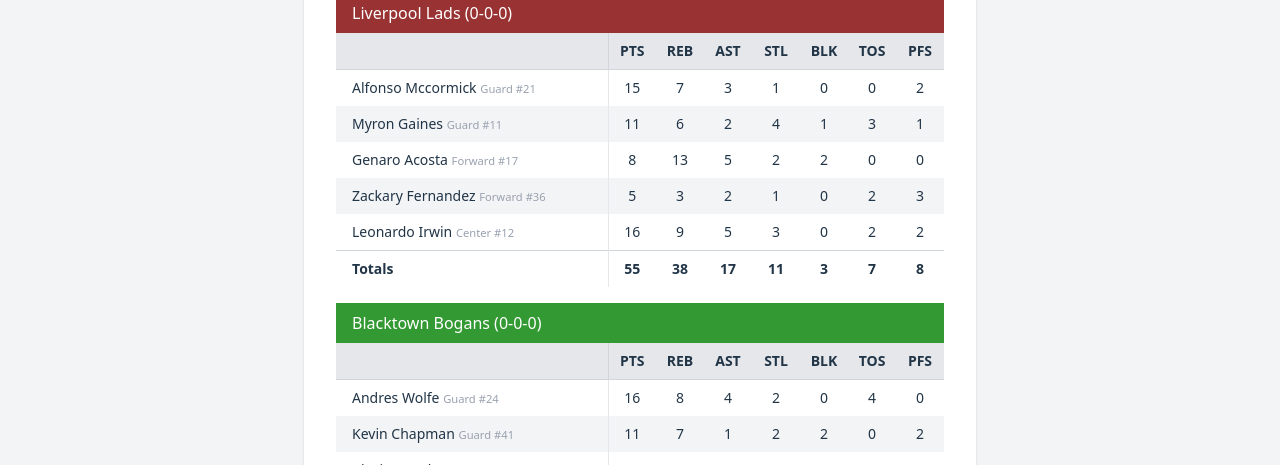
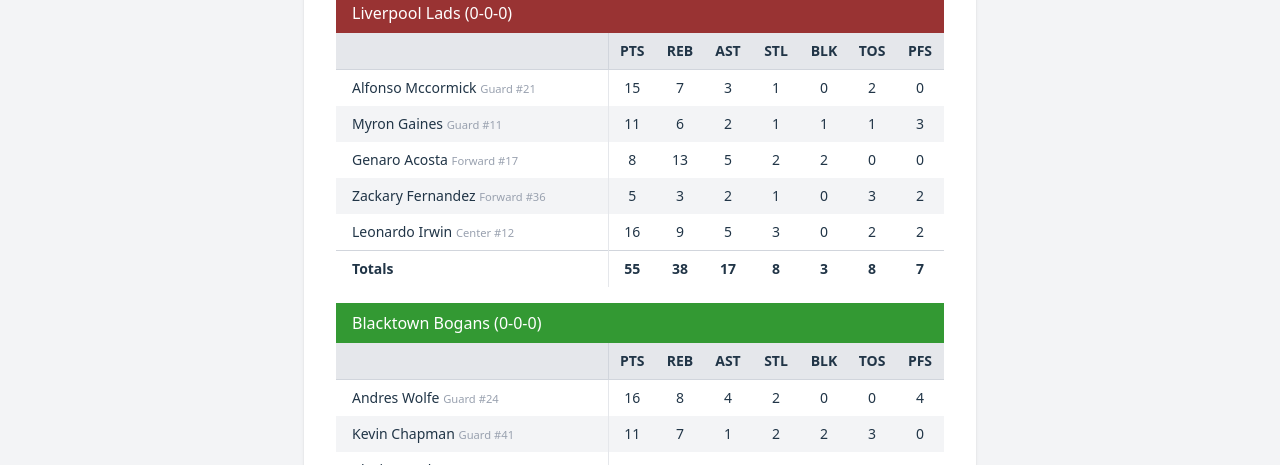
Before and after one commit to ober9k/bball-score-react, a React (Vite) app: page /games in a window 1280 px wide. Shown: the part 335-800 px from the top of the page. Built offline with nearby package versions, Linux system fonts and the light colour scheme.

Commit message:
Corrected field orders and bad stats

```diff
--- a/src/components/stats/row/AveragesRow.tsx
+++ b/src/components/stats/row/AveragesRow.tsx
@@ -24,8 +24,8 @@ export default function AveragesRow(props: AveragesRowProps) {
           <th className={"p-2 text-sm"}>{format(averages.assists)}</th>
           <th className={"p-2 text-sm"}>{format(averages.steals)}</th>
           <th className={"p-2 text-sm"}>{format(averages.blocks)}</th>
+          <th className={"p-2 text-sm"}>{format(averages.turnovers)}</th>
           <th className={"p-2 text-sm"}>{format(averages.personalFouls)}</th>
-          <th className={"p-2 text-sm"}>{format(averages.turnovers)}</th>
         </>
       ) : (
         <>
@@ -35,8 +35,8 @@ export default function AveragesRow(props: AveragesRowProps) {
           <td className={"p-2 text-sm"}>{format(averages.assists)}</td>
           <td className={"p-2 text-sm"}>{format(averages.steals)}</td>
           <td className={"p-2 text-sm"}>{format(averages.blocks)}</td>
+          <td className={"p-2 text-sm"}>{format(averages.turnovers)}</td>
           <td className={"p-2 text-sm"}>{format(averages.personalFouls)}</td>
-          <td className={"p-2 text-sm"}>{format(averages.turnovers)}</td>
         </>
       )}
     </>
--- a/src/components/stats/row/TotalsRow.tsx
+++ b/src/components/stats/row/TotalsRow.tsx
@@ -20,8 +20,8 @@ export default function TotalsRow(props: TotalsRowProps) {
           <th className={"p-2 text-sm"}>{totals.assists}</th>
           <th className={"p-2 text-sm"}>{totals.steals}</th>
           <th className={"p-2 text-sm"}>{totals.blocks}</th>
+          <th className={"p-2 text-sm"}>{totals.turnovers}</th>
           <th className={"p-2 text-sm"}>{totals.personalFouls}</th>
-          <th className={"p-2 text-sm"}>{totals.turnovers}</th>
         </>
       ) : (
         <>
@@ -31,8 +31,8 @@ export default function TotalsRow(props: TotalsRowProps) {
           <td className={"p-2 text-sm"}>{totals.assists}</td>
           <td className={"p-2 text-sm"}>{totals.steals}</td>
           <td className={"p-2 text-sm"}>{totals.blocks}</td>
+          <td className={"p-2 text-sm"}>{totals.turnovers}</td>
           <td className={"p-2 text-sm"}>{totals.personalFouls}</td>
-          <td className={"p-2 text-sm"}>{totals.turnovers}</td>
         </>
       )}
     </>
--- a/src/data/games.ts
+++ b/src/data/games.ts
@@ -21,7 +21,7 @@ export const mockGames: Array<Game> = [
         teamScore: 55,
         playerLogs: [
           mockPlayer(11, true, 15,  7,  3, 1, 0, 2, 0),
-          mockPlayer(12, true, 11,  6,  2, 4, 1, 1, 3),
+          mockPlayer(12, true, 11,  6,  2, 1, 1, 1, 3),
           mockPlayer(13, true,  8, 13,  5, 2, 2, 0, 0),
           mockPlayer(14, true,  5,  3,  2, 1, 0, 3, 2),
           mockPlayer(15, true, 16,  9,  5, 3, 0, 2, 2),
@@ -33,7 +33,7 @@ export const mockGames: Array<Game> = [
         teamScore: 53,
         playerLogs: [
           mockPlayer(21, true, 16,  8,  4, 2, 0, 0, 4),
-          mockPlayer(22, true, 11,  7,  1, 2, 2, 2, 0),
+          mockPlayer(22, true, 11,  7,  1, 2, 2, 3, 0),
           mockPlayer(23, true,  7,  2,  3, 1, 1, 4, 1),
           mockPlayer(24, true, 13,  5,  3, 1, 2, 2, 1),
           mockPlayer(25, true,  6, 11,  4, 0, 0, 1, 3),
@@ -50,10 +50,10 @@ export const mockGames: Array<Game> = [
         teamId: 11,
         teamScore: 83,
         playerLogs: [
-          mockPlayer(21, true, 15,  8,  9, 2, 1, 1, 3),
-          mockPlayer(22, true, 14,  9,  1, 0, 2, 3, 0),
-          mockPlayer(23, true,  7, 11,  5, 4, 0, 0, 2),
-          mockPlayer(24, true, 41,  5,  5, 3, 2, 1, 2),
+          mockPlayer(21, true, 15,  8,  9, 2, 0, 1, 3),
+          mockPlayer(22, true, 14,  9,  1, 0, 2, 4, 0),
+          mockPlayer(23, true,  7, 11,  5, 2, 0, 1, 2),
+          mockPlayer(24, true, 41,  5,  5, 1, 1, 1, 2),
           mockPlayer(25, true,  6,  6,  4, 0, 5, 2, 2),
         ],
       },
@@ -63,9 +63,9 @@ export const mockGames: Array<Game> = [
         teamScore: 67,
         playerLogs: [
           mockPlayer(11, true,  9,  5,  1, 2, 0, 2, 0),
-          mockPlayer(12, true, 15,  9,  4, 2, 2, 2, 2),
+          mockPlayer(12, true, 15,  9,  4, 3, 1, 2, 2),
           mockPlayer(13, true, 11, 10, 11, 5, 5, 1, 3),
-          mockPlayer(14, true,  7,  9,  1, 1, 0, 1, 2),
+          mockPlayer(14, true,  7,  9,  1, 1, 0, 3, 2),
           mockPlayer(15, true, 25,  5,  0, 0, 1, 0, 0),
         ],
       },
@@ -80,11 +80,11 @@ export const mockGames: Array<Game> = [
         teamId: 10,
         teamScore: 61,
         playerLogs: [
-          mockPlayer(11, true, 17,  3,  2, 0, 2, 0, 2),
-          mockPlayer(12, true,  6,  5,  5, 0, 2, 2, 0),
-          mockPlayer(13, true,  8, 16,  2, 0, 1, 1, 3),
+          mockPlayer(11, true, 17,  3,  2, 2, 2, 1, 2),
+          mockPlayer(12, true,  6,  5,  5, 3, 2, 3, 0),
+          mockPlayer(13, true,  8, 16,  2, 1, 1, 3, 3),
           mockPlayer(14, true,  9,  3,  2, 0, 1, 2, 1),
-          mockPlayer(15, true, 21,  8,  4, 0, 0, 0, 1),
+          mockPlayer(15, true, 21,  8,  4, 2, 0, 0, 1),
         ],
       },
       {
@@ -93,8 +93,8 @@ export const mockGames: Array<Game> = [
         teamScore: 49,
         playerLogs: [
           mockPlayer(21, true, 12,  8,  4, 2, 0, 2, 1),
-          mockPlayer(22, true, 15,  7,  0, 1, 0, 0, 0),
-          mockPlayer(23, true,  6,  2,  5, 3, 3, 3, 4),
+          mockPlayer(22, true, 15,  7,  0, 1, 0, 2, 0),
+          mockPlayer(23, true,  6,  2,  5, 3, 2, 3, 4),
           mockPlayer(24, true,  9,  5,  2, 1, 1, 2, 2),
           mockPlayer(25, true,  7, 10,  3, 1, 1, 0, 1),
         ],
@@ -141,3 +141,22 @@ mockGames.forEach((game) => {
 export function findGameById(gameId: number): Game {
   return mockGames.find(({ id }) => id === gameId)!;
 }
+
+/**
+ * TEMP: expectation that you select a valid player for games
+ * This will return all games which player has some playerLogs.
+ * @param playerId
+ */
+export function findPlayerGames(playerId: number): Array<Game> {
+  return mockGames.map((game) => {
+    return {
+      ...game,
+      teamLogs: game.teamLogs.map((teamLog) => {
+        return {
+          ...teamLog,
+          playerLogs: teamLog.playerLogs.filter(({ playerId: id }) => id === playerId ),
+        };
+      })
+    };
+  });
+}
```
